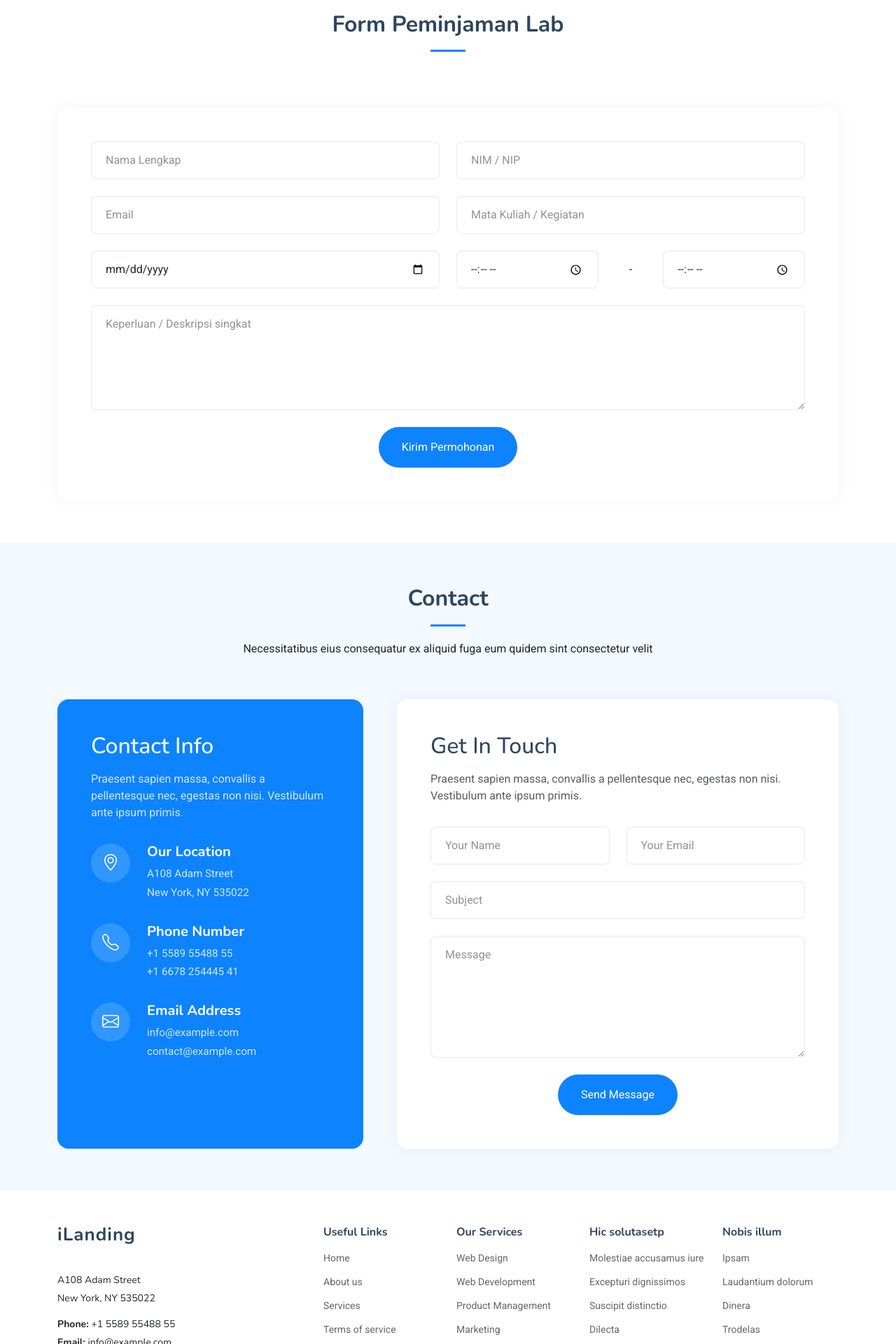
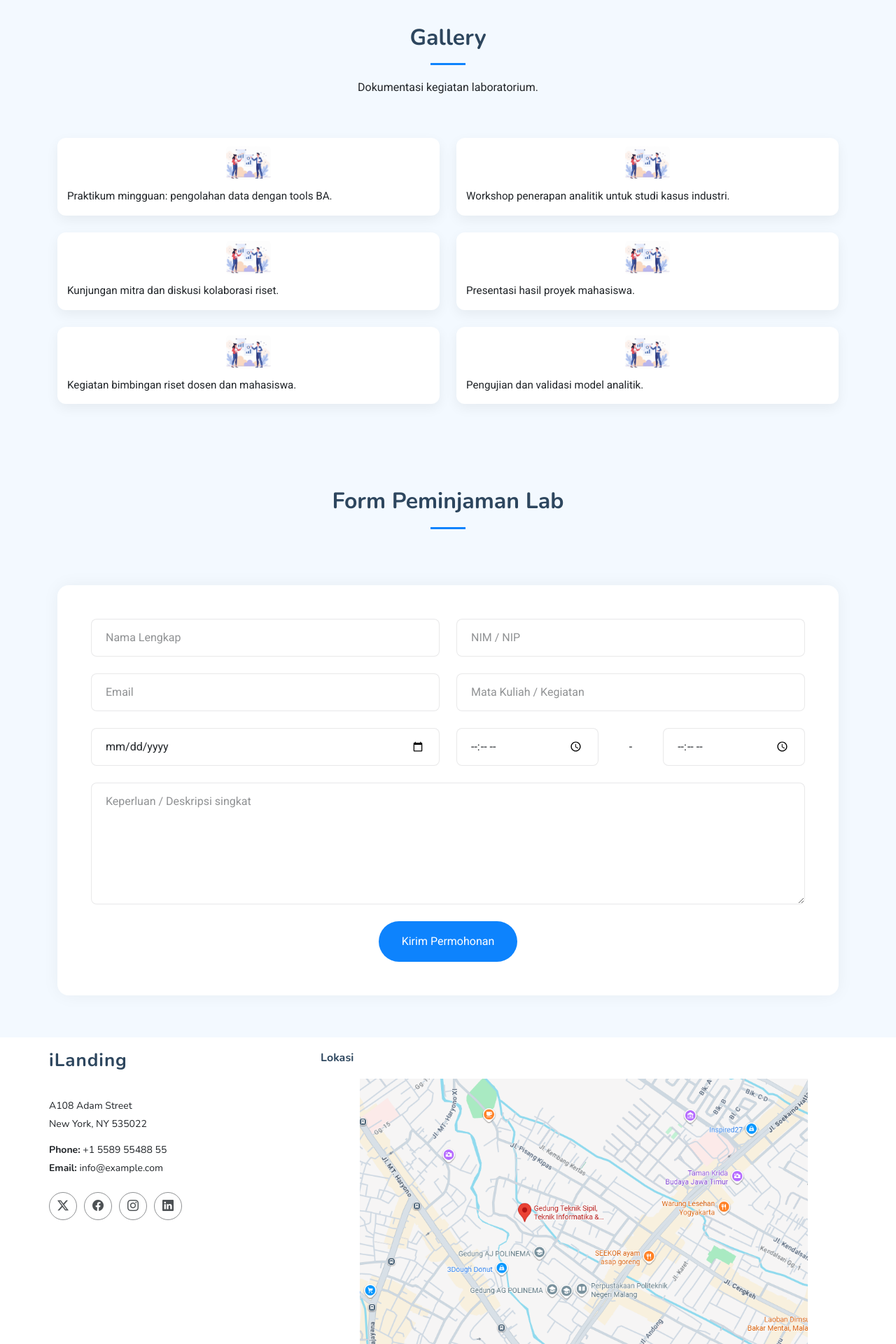
Before and after one commit to AhmadKevin000/PBL, a PHP site: page / in a window 1280 px wide. Shown: the part 2840-4760 px from the top of the page at 70% size. Run offline with PHP 8.4, Linux system fonts and the light colour scheme.

Commit message:
gallery dan map

```diff
--- a/assets/css/style.css
+++ b/assets/css/style.css
@@ -170,7 +170,9 @@ h6 {
 }
 
 .header .logo-lab {
-  width: 50px;
+  height: 28px;
+  width: auto;
+  display: block;
 }
 
 .header .btn-getstarted,
@@ -206,7 +208,8 @@ h6 {
   }
 
   .header .logo-lab {
-    width: 30px;
+    height: 24px;
+    width: auto;
   }
 
   .header .btn-getstarted {
@@ -468,7 +471,7 @@ h6 {
 }
 
 .footer .footer-top {
-  padding-top: 50px;
+  padding: 20px 0;
 }
 
 .footer .footer-about .logo {
@@ -573,6 +576,50 @@ h6 {
 .footer .credits {
   margin-top: 8px;
   font-size: 13px;
+}
+
+/* Footer Map Image */
+.footer .footer-map .map-image {
+  width: 100%;
+  height: auto;
+  aspect-ratio: 4 / 3;
+  object-fit: cover;
+  display: block;
+  max-width: 640px;
+  margin-left: auto;
+  margin-right: auto;
+}
+
+/*--------------------------------------------------------------
+# Gallery Section
+--------------------------------------------------------------*/
+.gallery .gallery-card {
+  background: var(--surface-color);
+  border-radius: 12px;
+  overflow: hidden;
+  height: 100%;
+  box-shadow: 0 6px 18px rgba(0,0,0,0.06);
+}
+
+.gallery .gallery-card .thumb {
+  width: 64px;
+  height: 48px; /* 4:3 */
+  overflow: hidden;
+  border-radius: 6px;
+  margin: 12px auto 0;
+}
+
+.gallery .gallery-card .thumb img {
+  width: 100%;
+  height: 100%;
+  object-fit: cover;
+  display: block;
+}
+
+.gallery .gallery-card .desc {
+  padding: 12px 14px 16px;
+  font-size: 0.95rem;
+  color: var(--default-color);
 }
 
 /*--------------------------------------------------------------
--- a/index.html
+++ b/index.html
@@ -44,9 +44,9 @@
         <ul>
           <li><a href="#hero" class="active">Home</a></li>
           <li><a href="#about">About</a></li>
-          <li><a href="#profile">Profile</a></li>
           <li><a href="#activities">Activities</a></li>
-          <li><a href="#contact">Contact</a></li>
+          <li><a href="#gallery">Gallery</a></li>
+          <li><a href="#form">Form</a></li>
         </ul>
         <i class="mobile-nav-toggle d-xl-none bi bi-list"></i>
       </nav>
@@ -173,23 +173,100 @@
         <h3 class="about-title">Kegiatan Laboratorium</h3>
         <p class="about-description">Ringkasan kegiatan yang dilakukan di Laboratorium Business Analytics, seperti praktikum, penelitian, workshop, dan kolaborasi industri.</p>
 
-        <div class="about-visimisi">
-          <div class="visi">
-            <span style="font-size: 25px;">Praktikum</span>
-            <p class="p-visi">Kegiatan praktikum rutin yang difokuskan untuk meningkatkan keterampilan analisis data mahasiswa.</p>
+        <div class="about-list">
+          <h3 class="about-title">Praktikum</h3>
+          <p class="about-description">Kegiatan praktikum rutin yang difokuskan untuk meningkatkan keterampilan analisis data mahasiswa.</p>
+
+          <h3 class="about-title">Riset & Workshop</h3>
+          <p class="about-description">Riset terapan, workshop, dan project kolaborasi bersama mitra untuk pemecahan masalah berbasis data.</p>
         </div>
-          <div class="misi">
-            <span style="font-size: 25px;">Riset & Workshop</span>
-            <p class="p-misi">Riset terapan, workshop, dan project kolaborasi bersama mitra untuk pemecahan masalah berbasis data.</p>
+
+      </div>
+
+    </section><!-- /Activities Section -->
+
+    <!-- Gallery Section -->
+    <section id="gallery" class="gallery section light-background">
+
+      <div class="container section-title" data-aos="fade-up">
+        <h2>Gallery</h2>
+        <p>Dokumentasi kegiatan laboratorium.</p>
+      </div>
+
+      <div class="container" data-aos="fade-up" data-aos-delay="100">
+        <div class="row g-4">
+
+          <div class="col-md-6">
+            <div class="gallery-card">
+              <div class="thumb">
+                <img src="assets/img/features-illustration-1.webp" alt="Dokumentasi 1">
+              </div>
+              <div class="desc">Praktikum mingguan: pengolahan data dengan tools BA.</div>
             </div>
           </div>
 
-        <hr class="my-5">
+          <div class="col-md-6">
+            <div class="gallery-card">
+              <div class="thumb">
+                <img src="assets/img/features-illustration-1.webp" alt="Dokumentasi 2">
+              </div>
+              <div class="desc">Workshop penerapan analitik untuk studi kasus industri.</div>
+            </div>
+          </div>
 
+          <div class="col-md-6">
+            <div class="gallery-card">
+              <div class="thumb">
+                <img src="assets/img/features-illustration-1.webp" alt="Dokumentasi 3">
+              </div>
+              <div class="desc">Kunjungan mitra dan diskusi kolaborasi riset.</div>
+            </div>
+          </div>
+
+          <div class="col-md-6">
+            <div class="gallery-card">
+              <div class="thumb">
+                <img src="assets/img/features-illustration-1.webp" alt="Dokumentasi 4">
+              </div>
+              <div class="desc">Presentasi hasil proyek mahasiswa.</div>
+            </div>
+          </div>
+
+          <div class="col-md-6">
+            <div class="gallery-card">
+              <div class="thumb">
+                <img src="assets/img/features-illustration-1.webp" alt="Dokumentasi 5">
+              </div>
+              <div class="desc">Kegiatan bimbingan riset dosen dan mahasiswa.</div>
+            </div>
+          </div>
+
+          <div class="col-md-6">
+            <div class="gallery-card">
+              <div class="thumb">
+                <img src="assets/img/features-illustration-1.webp" alt="Dokumentasi 6">
+              </div>
+              <div class="desc">Pengujian dan validasi model analitik.</div>
+            </div>
+          </div>
+
+        </div>
+      </div>
+
+    </section><!-- /Gallery Section -->
+
+    <!-- Form Peminjaman Section -->
+    <section id="form" class="contact section light-background">
+
+      <!-- Section Title -->
       <div class="container section-title" data-aos="fade-up">
         <h2>Form Peminjaman Lab</h2>
-        </div>
+      </div><!-- End Section Title -->
 
+      <div class="container" data-aos="fade-up" data-aos-delay="100">
+
+        <div class="row g-4 g-lg-5">
+          <div class="col-lg-12">
             <div class="contact-form" data-aos="fade-up" data-aos-delay="300">
               <form action="forms/contact.php" method="post" class="php-email-form" data-aos="fade-up" data-aos-delay="200">
                 <div class="row gy-4">
@@ -227,106 +304,15 @@
                   </div>
 
                   <div class="col-12">
-              <textarea name="keperluan" class="form-control" rows="5" placeholder="Keperluan / Deskripsi singkat" required></textarea>
+                    <textarea name="keperluan" class="form-control" rows="6" placeholder="Keperluan / Deskripsi singkat" required></textarea>
                   </div>
 
                   <div class="col-12 text-center">
                     <div class="loading">Loading</div>
                     <div class="error-message"></div>
                     <div class="sent-message">Permohonan peminjaman telah dikirim. Terima kasih!</div>
+
                     <button type="submit" class="btn">Kirim Permohonan</button>
-            </div>
-
-          </div>
-        </form>
-        </div>
-
-      </div>
-
-    </section><!-- /Activities Section -->
-
-    <!-- Contact Section -->
-    <section id="contact" class="contact section light-background">
-
-      <!-- Section Title -->
-      <div class="container section-title" data-aos="fade-up">
-        <h2>Contact</h2>
-        <p>Necessitatibus eius consequatur ex aliquid fuga eum quidem sint consectetur velit</p>
-      </div><!-- End Section Title -->
-
-      <div class="container" data-aos="fade-up" data-aos-delay="100">
-
-        <div class="row g-4 g-lg-5">
-          <div class="col-lg-5">
-            <div class="info-box" data-aos="fade-up" data-aos-delay="200">
-              <h3>Contact Info</h3>
-              <p>Praesent sapien massa, convallis a pellentesque nec, egestas non nisi. Vestibulum ante ipsum primis.</p>
-
-              <div class="info-item" data-aos="fade-up" data-aos-delay="300">
-                <div class="icon-box">
-                  <i class="bi bi-geo-alt"></i>
-                </div>
-                <div class="content">
-                  <h4>Our Location</h4>
-                  <p>A108 Adam Street</p>
-                  <p>New York, NY 535022</p>
-                </div>
-              </div>
-
-              <div class="info-item" data-aos="fade-up" data-aos-delay="400">
-                <div class="icon-box">
-                  <i class="bi bi-telephone"></i>
-                </div>
-                <div class="content">
-                  <h4>Phone Number</h4>
-                  <p>+1 5589 55488 55</p>
-                  <p>+1 6678 254445 41</p>
-                </div>
-              </div>
-
-              <div class="info-item" data-aos="fade-up" data-aos-delay="500">
-                <div class="icon-box">
-                  <i class="bi bi-envelope"></i>
-                </div>
-                <div class="content">
-                  <h4>Email Address</h4>
-                  <p>info@example.com</p>
-                  <p>contact@example.com</p>
-                </div>
-              </div>
-            </div>
-          </div>
-
-          <div class="col-lg-7">
-            <div class="contact-form" data-aos="fade-up" data-aos-delay="300">
-              <h3>Get In Touch</h3>
-              <p>Praesent sapien massa, convallis a pellentesque nec, egestas non nisi. Vestibulum ante ipsum primis.</p>
-
-              <form action="forms/contact.php" method="post" class="php-email-form" data-aos="fade-up" data-aos-delay="200">
-                <div class="row gy-4">
-
-                  <div class="col-md-6">
-                    <input type="text" name="name" class="form-control" placeholder="Your Name" required="">
-                  </div>
-
-                  <div class="col-md-6 ">
-                    <input type="email" class="form-control" name="email" placeholder="Your Email" required="">
-                  </div>
-
-                  <div class="col-12">
-                    <input type="text" class="form-control" name="subject" placeholder="Subject" required="">
-                  </div>
-
-                  <div class="col-12">
-                    <textarea class="form-control" name="message" rows="6" placeholder="Message" required=""></textarea>
-                  </div>
-
-                  <div class="col-12 text-center">
-                    <div class="loading">Loading</div>
-                    <div class="error-message"></div>
-                    <div class="sent-message">Your message has been sent. Thank you!</div>
-
-                    <button type="submit" class="btn">Send Message</button>
                   </div>
 
                 </div>
@@ -334,7 +320,6 @@
 
             </div>
           </div>
-
         </div>
 
       </div>
@@ -365,61 +350,11 @@
           </div>
         </div>
 
-        <div class="col-lg-2 col-md-3 footer-links">
-          <h4>Useful Links</h4>
-          <ul>
-            <li><a href="#">Home</a></li>
-            <li><a href="#">About us</a></li>
-            <li><a href="#">Services</a></li>
-            <li><a href="#">Terms of service</a></li>
-            <li><a href="#">Privacy policy</a></li>
-          </ul>
+        <div class="col-lg-8 col-md-6 footer-map">
+          <h4 class="footer-map-title">Lokasi</h4>
+          <img src="assets/img/map-gedung.png" alt="Peta Gedung" class="map-image" />
         </div>
 
-        <div class="col-lg-2 col-md-3 footer-links">
-          <h4>Our Services</h4>
-          <ul>
-            <li><a href="#">Web Design</a></li>
-            <li><a href="#">Web Development</a></li>
-            <li><a href="#">Product Management</a></li>
-            <li><a href="#">Marketing</a></li>
-            <li><a href="#">Graphic Design</a></li>
-          </ul>
-        </div>
-
-        <div class="col-lg-2 col-md-3 footer-links">
-          <h4>Hic solutasetp</h4>
-          <ul>
-            <li><a href="#">Molestiae accusamus iure</a></li>
-            <li><a href="#">Excepturi dignissimos</a></li>
-            <li><a href="#">Suscipit distinctio</a></li>
-            <li><a href="#">Dilecta</a></li>
-            <li><a href="#">Sit quas consectetur</a></li>
-          </ul>
-        </div>
-
-        <div class="col-lg-2 col-md-3 footer-links">
-          <h4>Nobis illum</h4>
-          <ul>
-            <li><a href="#">Ipsam</a></li>
-            <li><a href="#">Laudantium dolorum</a></li>
-            <li><a href="#">Dinera</a></li>
-            <li><a href="#">Trodelas</a></li>
-            <li><a href="#">Flexo</a></li>
-          </ul>
-        </div>
-
-      </div>
-    </div>
-
-    <div class="container copyright text-center mt-4">
-      <p>© <span>Copyright</span> <strong class="px-1 sitename">iLanding</strong> <span>All Rights Reserved</span></p>
-      <div class="credits">
-        <!-- All the links in the footer should remain intact. -->
-        <!-- You can delete the links only if you've purchased the pro version. -->
-        <!-- Licensing information: https://bootstrapmade.com/license/ -->
-        <!-- Purchase the pro version with working PHP/AJAX contact form: [buy-url] -->
-        Designed by <a href="https://bootstrapmade.com/">BootstrapMade</a> Distributed By <a href="https://themewagon.com">ThemeWagon</a>
       </div>
     </div>
 
```
Also changed, not shown: tools/resize_map.php (added, +73 -0 lines), assets/img/map-gedung.png (added). Lines whose indentation alone changed are shown as unchanged.
